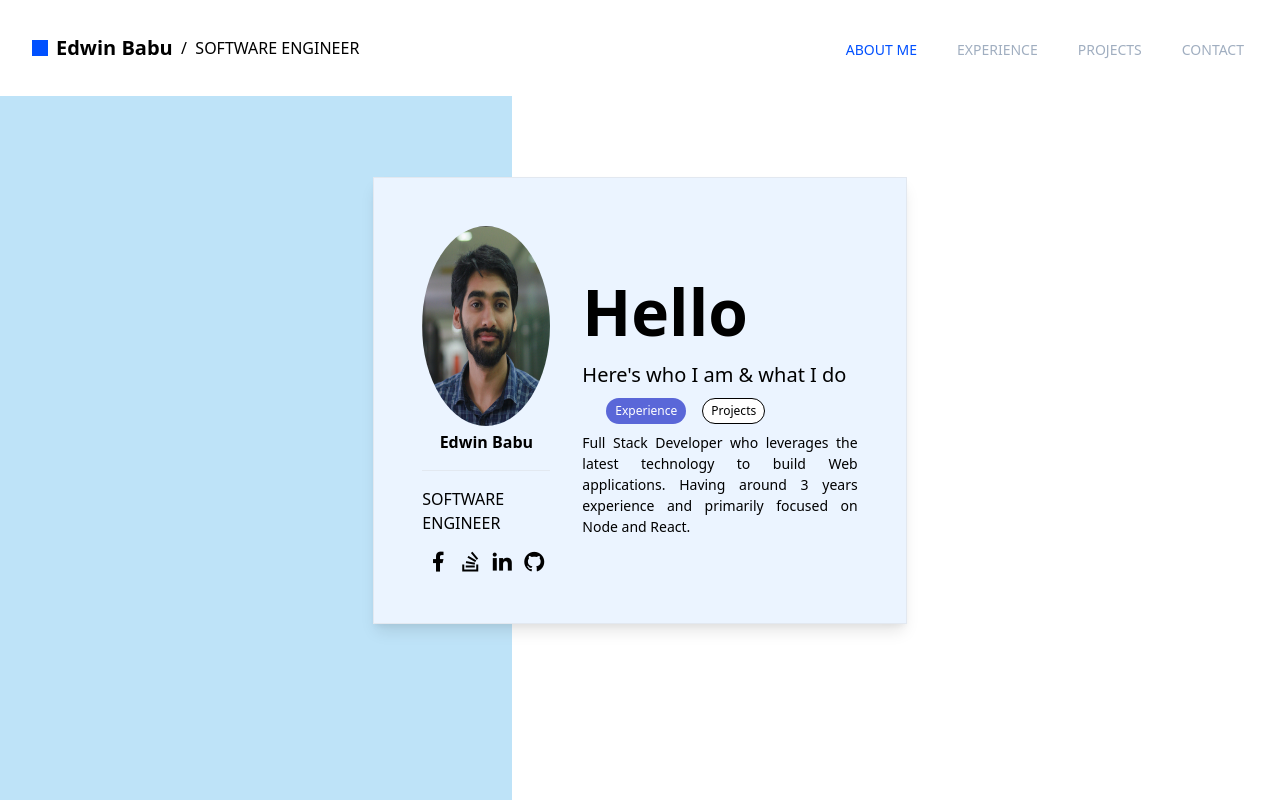
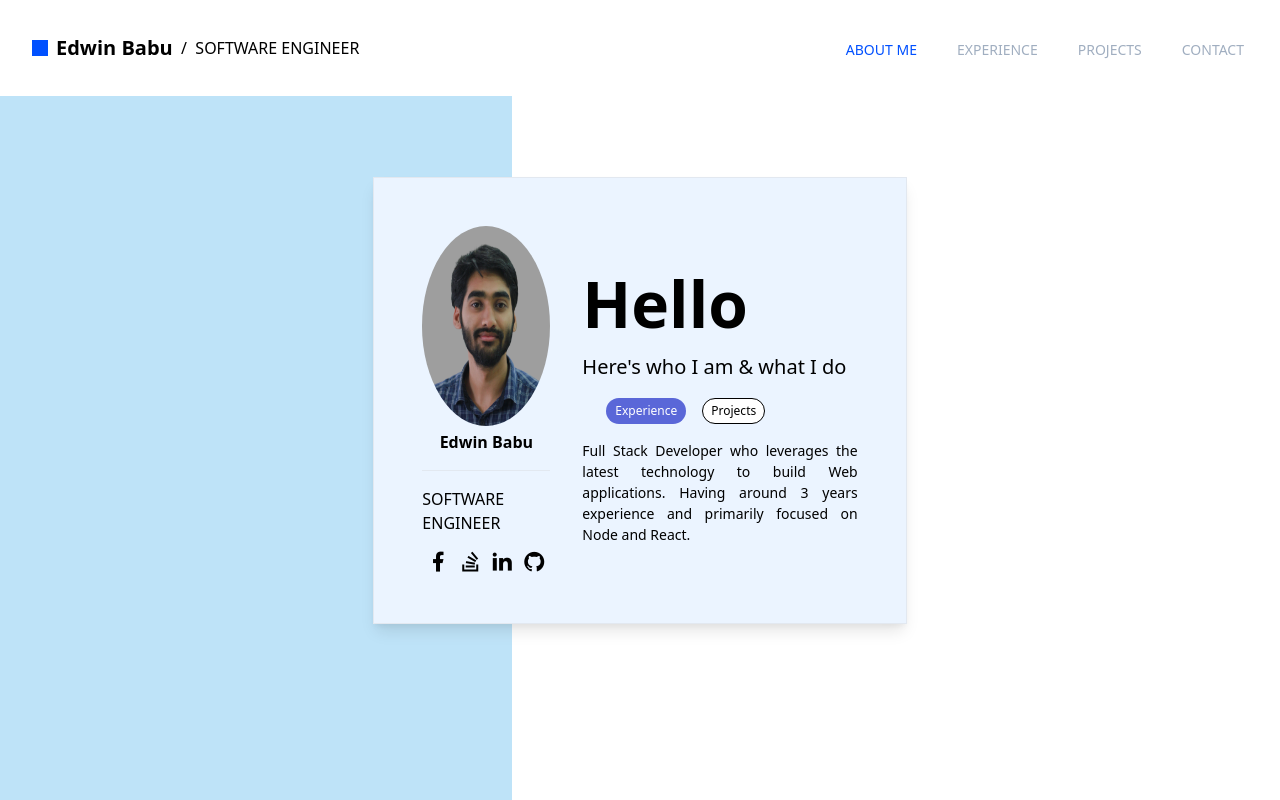
Before and after one commit to edwinbbu/edwinbbu.github.io, a React (Create React App) app: page / in a window 1280 px wide. Built offline with nearby package versions, Linux system fonts and the light colour scheme.

Commit message:
image and ui tweaks

```diff
--- a/src/components/Home.js
+++ b/src/components/Home.js
@@ -27,8 +27,8 @@
               </div>
               <div className="max-w-sm ml-8">
                 <h1 className="text-6xl font-bold">Hello</h1>
-                <h2 className="text-xl mb-2">Here's who I am & what I do</h2>
-                <div className="flex flex-row justify-start mb-2 ml-6">
+                <h2 className="text-xl mb-4">Here's who I am & what I do</h2>
+                <div className="flex flex-row justify-start mb-4 ml-6">
                   <button className="inline-flex items-center px-2 py-1 border border-transparent text-xs leading-4 font-medium rounded-xl text-white bg-indigo-600 hover:bg-indigo-500 focus:outline-none focus:border-indigo-700 focus:shadow-outline-indigo active:bg-indigo-700 transition ease-in-out duration-150">
                     Experience
                   </button>
```
Also changed, not shown: public/edwin.png.
